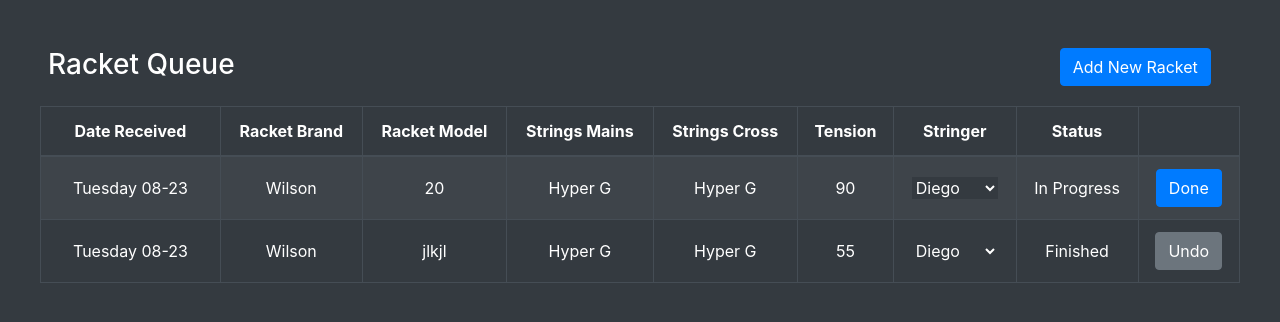
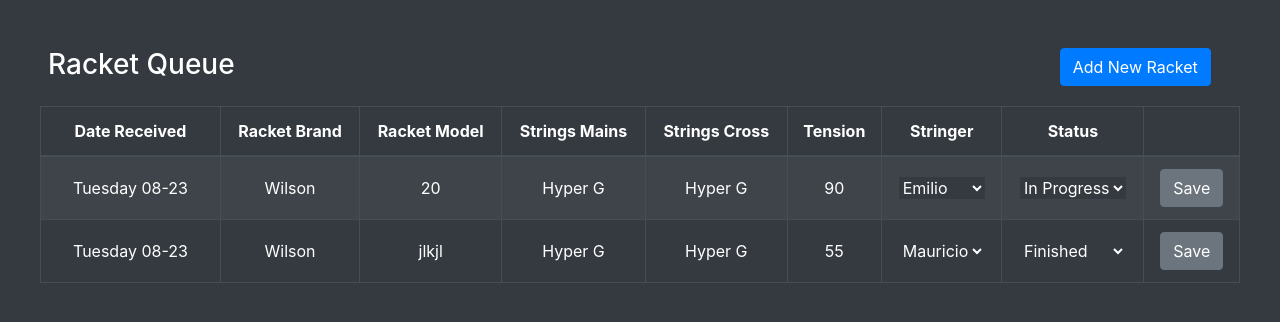
Before and after one commit to santiagoelmago/Stringing, a Flask app: page /racket in a window 1280 px wide. Shown: the top 322 px of the page. Run offline with Flask 2, Linux system fonts and the light colour scheme; data comes from the database, SQL or seed files in the repository; both versions use the stored data as it was after the commit.

Commit message:
status and stringer save when done is clicked

```diff
--- a/main.py
+++ b/main.py
@@ -17,6 +17,7 @@ db = SQLAlchemy(app)
 class RacketForm(db.Model):
     id = db.Column(db.Integer, primary_key=True)
     player_name = db.Column(db.String(80), unique=False, nullable=False)
+    stringer = db.Column(db.String(80), unique=False, nullable=True)
     phone_number = db.Column(db.String(80), unique=False, nullable=False)
     racket_brand = db.Column(db.String(120), unique=False, nullable=False)
     racket_model = db.Column(db.String(80), unique=False, nullable=False)
@@ -70,6 +71,7 @@ def update(racket_id):
     if request.method == "POST":
         racket_request = RacketForm.query.filter_by(id=racket_id).first()
         racket_request.status = request.form.get('status')
+        racket_request.stringer = request.form.get('stringer')
         db.session.commit()
         return redirect(url_for('rackets'))
 
--- a/templates/racket_queue.html
+++ b/templates/racket_queue.html
@@ -46,6 +46,7 @@
             <tbody>
                 {% for racket in rackets %}
                     <tr class="text-center">
+                          <form action="/racket/{{ racket.id}}" method="POST">
                         <td class="align-middle">
                           {{ racket.created_on.strftime('%A %m-%d') }}</td>
                         <td class="align-middle">{{racket.racket_brand}}</td>
@@ -54,28 +55,25 @@
                         <td class="align-middle">{{racket.string_cross}}</td>
                         <td class="align-middle">{{racket.tension}}</td>
                         <td class="align-middle">
-                          <select class="select-picker bg-dark text-white border-0">
-                            <option>Diego</option>
-                            <option>Jaime</option>
-                            <option>Mauricio</option>
-                            <option>Emilio</option>
+                          <select value="{{racket.stringer}}" name="stringer" class="select-picker bg-dark text-white border-0">
+                            <option value="" {% if racket.stringer==None %} selected {% endif %}>NONE</option>
+                            <option value="Diego" {% if racket.stringer=="Diego" %} selected {% endif %}>Diego</option>
+                            <option value="Jaime" {% if racket.stringer=="Jaime" %} selected {% endif %}>Jaime</option>
+                            <option value="Mauricio" {% if racket.stringer=="Mauricio" %} selected {% endif %}>Mauricio</option>
+                            <option value="Emilio" {% if racket.stringer=="Emilio" %} selected {% endif %}>Emilio</option>
                           </select>
                         </td>
-                        <td class="align-middle">{{racket.status}}</td>
                         <td class="align-middle">
-                          {% if racket.status == "In Progress" %}
-                          <form action="/racket/{{ racket.id}}" method="POST">
-                            <input class="hidden" value="Finished" name="status" />
-                          <button type="submit" class="btn btn-primary">Done</a>
+                          <select value="{{racket.status}}" class="select-picker bg-dark text-white border-0" name="status">
+                            <option {% if racket.status=="In Progress" %} selected {% endif %} value="In Progress">In Progress</option>
+                            <option {% if racket.status=="Finished" %} selected {%endif%} value="Finished">Finished</option>
+                          </select>
+                        </td>
+                        <td class="align-middle">
+                         <button type="submit" class="btn btn-secondary">Save</a>
+                        </td>
+
                           </form>
-                          {% else %}
-                          <form action="/racket/{{ racket.id}}" method="POST">
-                            <input class="hidden" value="In Progress" name="status" />
-                          <button type="submit" class="btn btn-secondary">Undo</a>
-                          </form>
-
-                          {% endif %}
-                        </td>
                     </tr>
                 {% endfor %}
 
```
Also changed, not shown: racketinfo.db.
